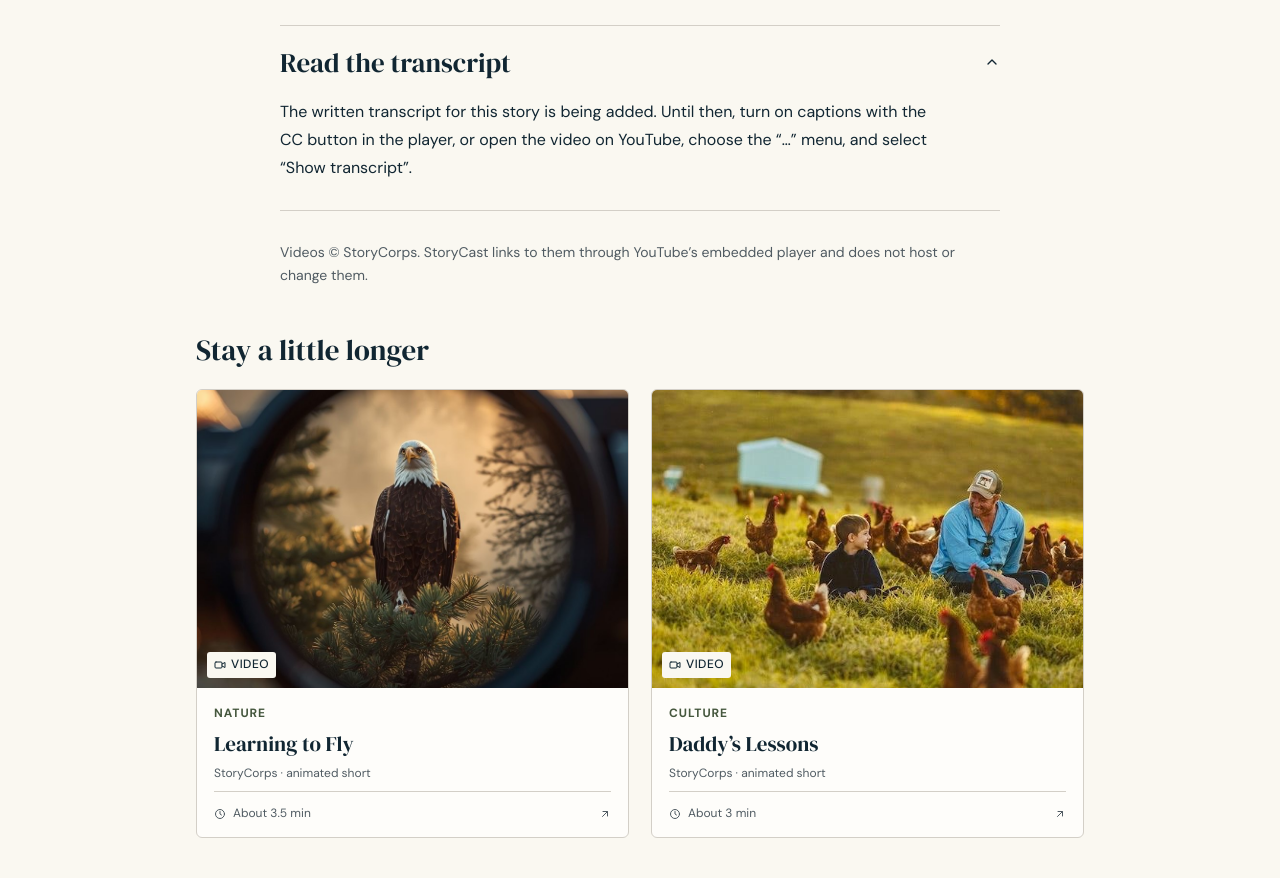
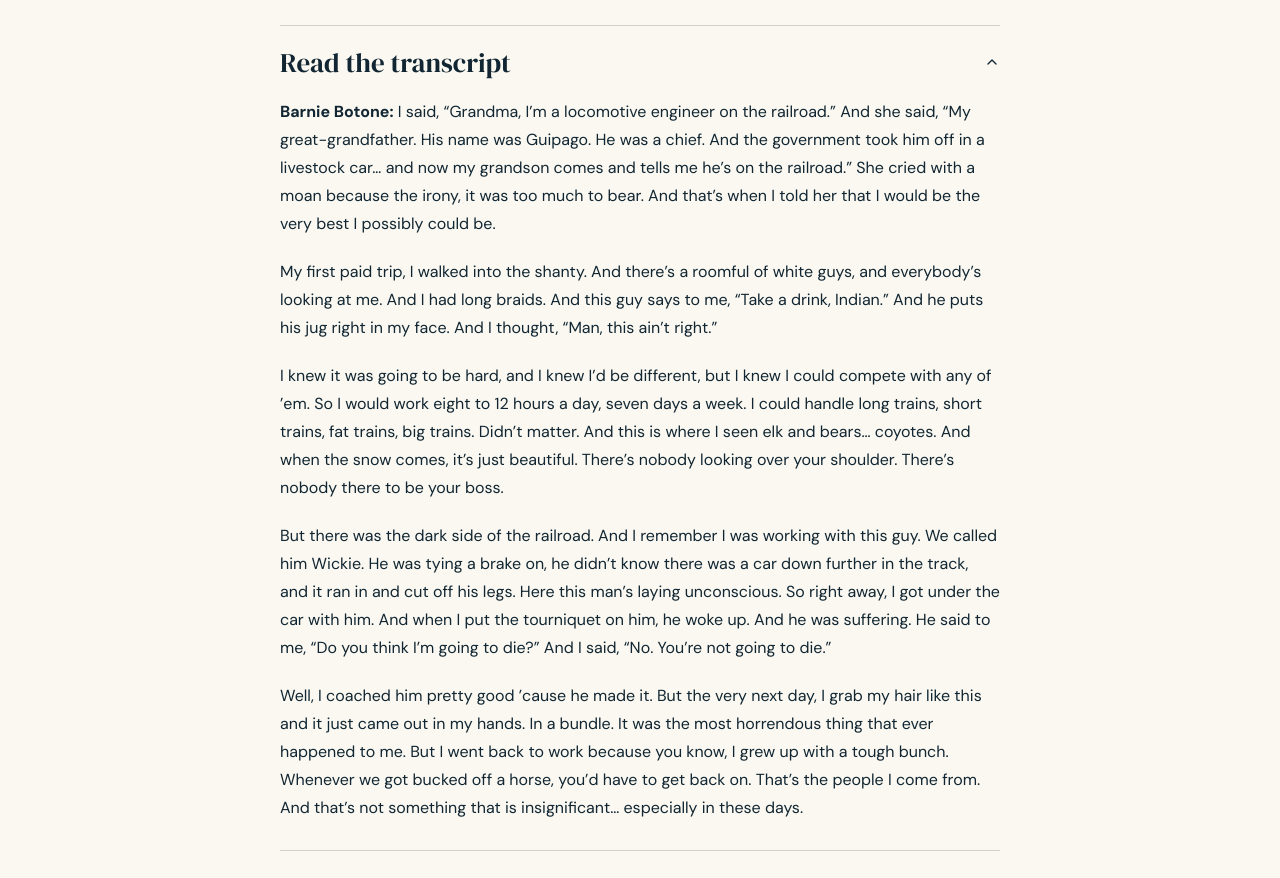
Before and after one commit to prince-nda/storycast, a website: page storycast/story/where-i-come-from.html in a window 1280 px wide. Shown: the part 1576-2454 px from the top of the page. Drawn offline with Linux system fonts and the light colour scheme.

Commit message:
add transcript to Where I Come From

```diff
--- a/storycast/story/where-i-come-from.html
+++ b/storycast/story/where-i-come-from.html
@@ -74,8 +74,12 @@
             <svg class="icon transcript__chevron" aria-hidden="true" focusable="false"><use href="#i-chevron-down"/></svg>
           </summary>
           <div class="transcript__body">
-            <!-- TRANSCRIPT: replace the paragraph below with the transcript text, one <p> per paragraph. -->
-            <p>The written transcript for this story is being added. Until then, turn on captions with the CC button in the player, or open the video on YouTube, choose the &ldquo;&hellip;&rdquo; menu, and select &ldquo;Show transcript&rdquo;.</p>
+            <!-- TRANSCRIPT -->
+            <p><strong>Barnie Botone:</strong> I said, &ldquo;Grandma, I&rsquo;m a locomotive engineer on the railroad.&rdquo; And she said, &ldquo;My great-grandfather. His name was Guipago. He was a chief. And the government took him off in a livestock car&hellip; and now my grandson comes and tells me he&rsquo;s on the railroad.&rdquo; She cried with a moan because the irony, it was too much to bear. And that&rsquo;s when I told her that I would be the very best I possibly could be.</p>
+            <p>My first paid trip, I walked into the shanty. And there&rsquo;s a roomful of white guys, and everybody&rsquo;s looking at me. And I had long braids. And this guy says to me, &ldquo;Take a drink, Indian.&rdquo; And he puts his jug right in my face. And I thought, &ldquo;Man, this ain&rsquo;t right.&rdquo;</p>
+            <p>I knew it was going to be hard, and I knew I&rsquo;d be different, but I knew I could compete with any of &rsquo;em. So I would work eight to 12 hours a day, seven days a week. I could handle long trains, short trains, fat trains, big trains. Didn&rsquo;t matter. And this is where I seen elk and bears&hellip; coyotes. And when the snow comes, it&rsquo;s just beautiful. There&rsquo;s nobody looking over your shoulder. There&rsquo;s nobody there to be your boss.</p>
+            <p>But there was the dark side of the railroad. And I remember I was working with this guy. We called him Wickie. He was tying a brake on, he didn&rsquo;t know there was a car down further in the track, and it ran in and cut off his legs. Here this man&rsquo;s laying unconscious. So right away, I got under the car with him. And when I put the tourniquet on him, he woke up. And he was suffering. He said to me, &ldquo;Do you think I&rsquo;m going to die?&rdquo; And I said, &ldquo;No. You&rsquo;re not going to die.&rdquo;</p>
+            <p>Well, I coached him pretty good &rsquo;cause he made it. But the very next day, I grab my hair like this and it just came out in my hands. In a bundle. It was the most horrendous thing that ever happened to me. But I went back to work because you know, I grew up with a tough bunch. Whenever we got bucked off a horse, you&rsquo;d have to get back on. That&rsquo;s the people I come from. And that&rsquo;s not something that is insignificant&hellip; especially in these days.</p>
           </div>
         </details>
         <p class="detail__note">Videos &copy; StoryCorps. StoryCast links to them through YouTube&rsquo;s embedded player and does not host or change them.</p>
```
